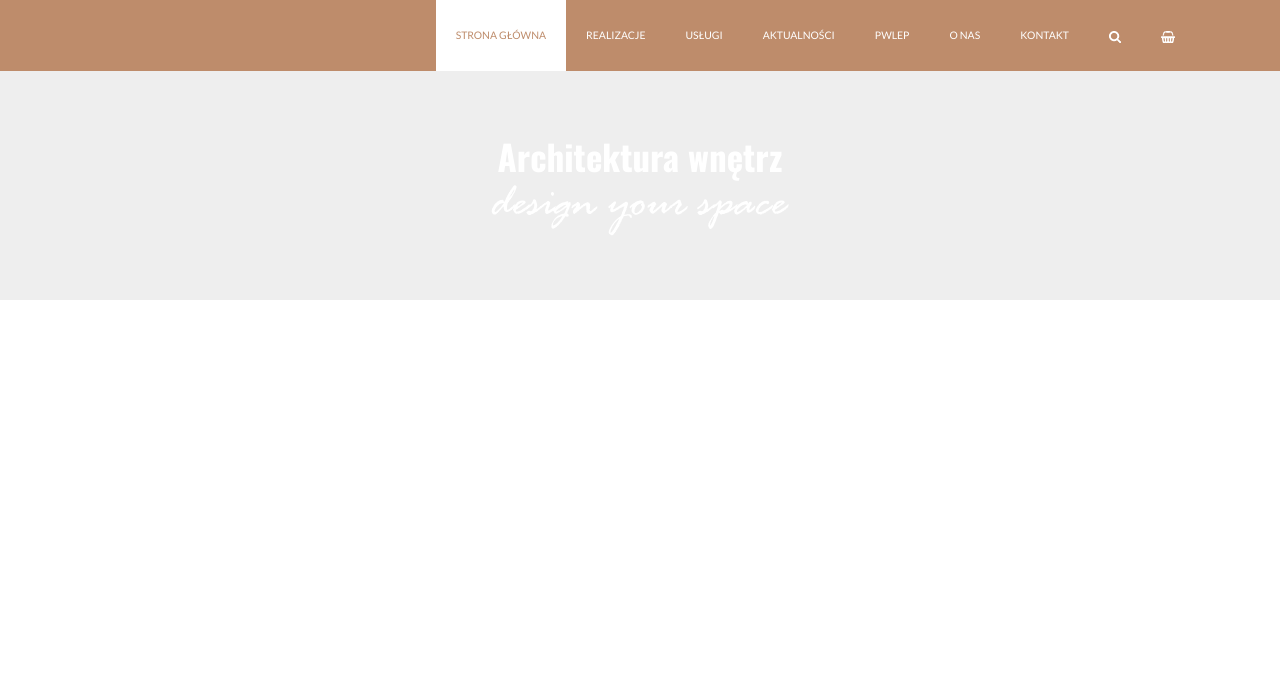
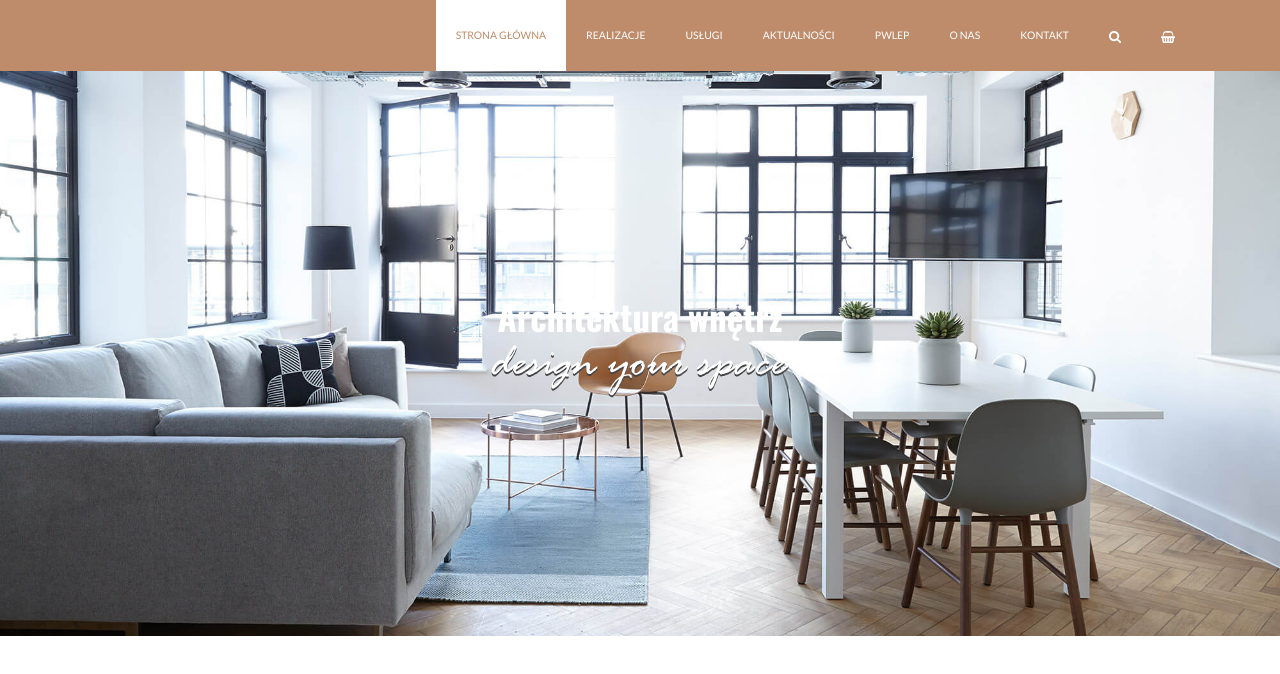
Before and after one commit to PrzemyslawWrobel/-interior_design, a website: page index.html in a window 1280 px wide. Drawn offline with nearby package versions, Linux system fonts and the light colour scheme.

Commit message:
add hero

```diff
--- a/source/custom/base/_variables.scss
+++ b/source/custom/base/_variables.scss
@@ -45,3 +45,6 @@ $h2-font-size:  2.143rem;
 $h3-font-size:  1.375rem;
 $h4-font-size:  1rem;
 $h5-font-size:  .875rem;
+
+// jumbotron
+$jumbotron-padding: 7rem;
--- a/source/custom/components/_components.scss
+++ b/source/custom/components/_components.scss
@@ -1 +1,2 @@
 @import 'header';
+@import 'hero-unit';
--- /dev/null
+++ b/source/custom/components/_hero-unit.scss
@@ -0,0 +1,10 @@
+.pw-hero {
+	background: url('../images/bg/top-bg.jpg') 50% 50% no-repeat;
+	background-size: cover;
+}
+
+.pw-hero-subheader {
+	margin-bottom: 1rem;
+	filter: drop-shadow(0 2px rgba($pw-gray-900, 1));
+
+}
```
Also changed, not shown: index.html (+1 -0 lines), style/style.css.
